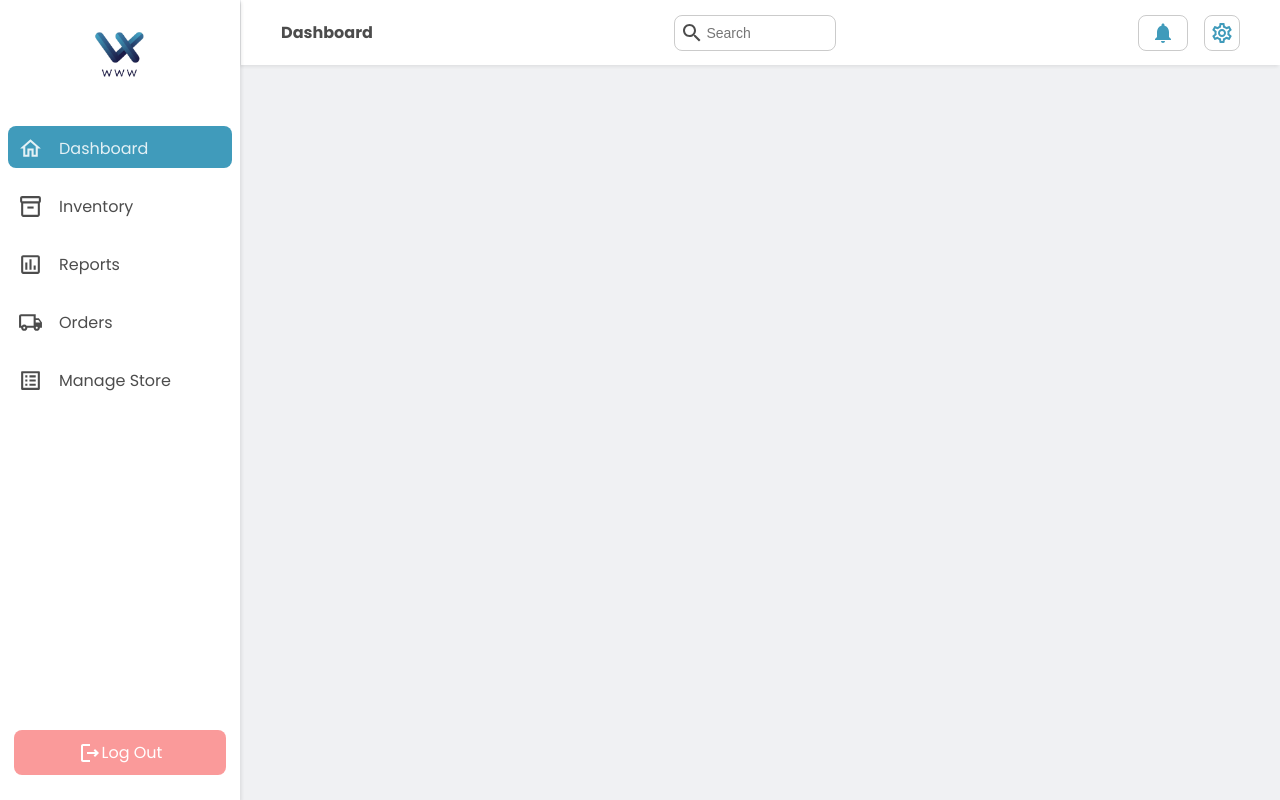
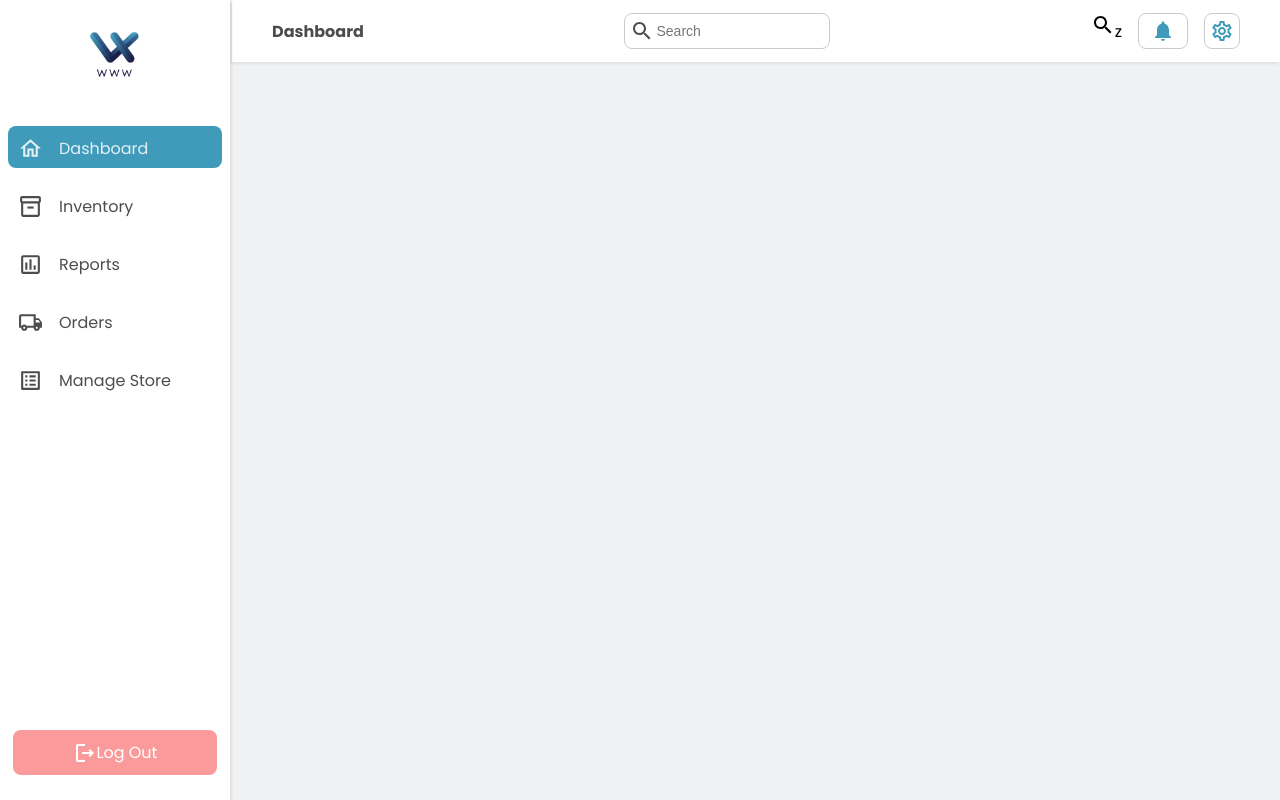
Before and after one commit to froyd03/Inventory-Management-System, a React (Vite) app: page / in a window 1280 px wide. Built offline with nearby package versions, Linux system fonts and the light colour scheme.

Commit message:
adjustments

```diff
--- a/src/App.jsx
+++ b/src/App.jsx
@@ -1,6 +1,6 @@
 import { BrowserRouter, Routes, Route } from 'react-router-dom'
 import Login from './pages/Login/Login.jsx'
-import Nav from './components/nav.jsx'
+import Nav from './components/Nav.jsx'
 import Header from './components/Header.jsx'
 
 function App() {
--- a/src/components/Header.css
+++ b/src/components/Header.css
@@ -1,7 +1,7 @@
 header{
     background-color: #FFFF;
-    margin-left: 241px;
-    height: 65px;
+    margin-left: 232px;
+    height: 62px;
     display: flex;
     flex-direction: row;
     align-items: center;
@@ -55,16 +55,24 @@ h4{
     display: flex;
     flex-direction: row;
     padding: 5px;
-    width: 15%;
-    min-width: 150px;
+    width: 20%;
+    min-width: 180px;
     color: var(--secondaryTextColor);
     border-radius: var(--borderRadius);
     border: 1px solid var(--borderInputColor);
 }
 
+.logo{
+    display: none;
+}
+
 @media (max-width: 500px) {
     .inp-search{
         display: none;
+    }
+
+    .logo{
+        display: block;
     }
 }
 
--- a/src/components/Header.jsx
+++ b/src/components/Header.jsx
@@ -1,4 +1,5 @@
 import './Header.css'
+import logo from '../assets/logo.png'
 import NotificationsIcon from '@mui/icons-material/Notifications';
 import SettingsOutlinedIcon from '@mui/icons-material/SettingsOutlined';
 import SearchOutlinedIcon from '@mui/icons-material/SearchOutlined';
@@ -20,7 +21,11 @@ export default function Header(){
                 <SearchOutlinedIcon />
                 <input type="text" placeholder='Search'/>
             </div>
+            <img src={logo} width='50px' className='logo' alt="" />
             <div className='footer'>
+                <div className="search-icon">
+                    <SearchOutlinedIcon />z
+                </div>
                 <div className="notifications">
                     <NotificationsIcon />
                 </div>
@@ -28,7 +33,6 @@ export default function Header(){
                     <SettingsOutlinedIcon />
                 </div>
             </div>
-
         </header>
     )
 }
--- a/src/components/Nav.css
+++ b/src/components/Nav.css
@@ -13,7 +13,7 @@ nav{
     background-color: #FFFF;
     position: fixed;
     height: 100%;
-    width: 240px;
+    width: 230px;
     display: flex;
     flex-direction: column;
     align-items: center;
@@ -47,7 +47,7 @@ a{
     color: var(--secondaryTextColor);
 }
 
-.active{
+.active, .navBtn.active:hover{
     color: #ffffffda;
     background-color: #409bbb;
     border-radius: var(--borderRadius);
```
